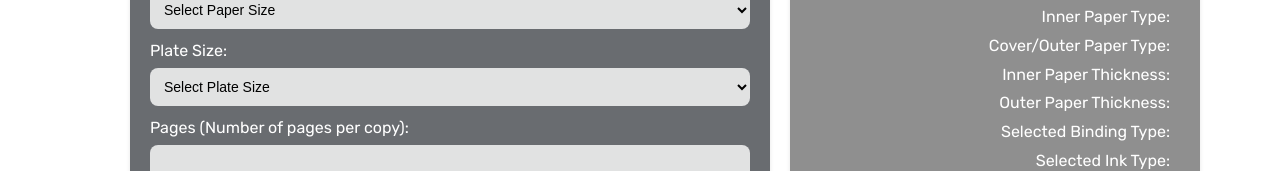
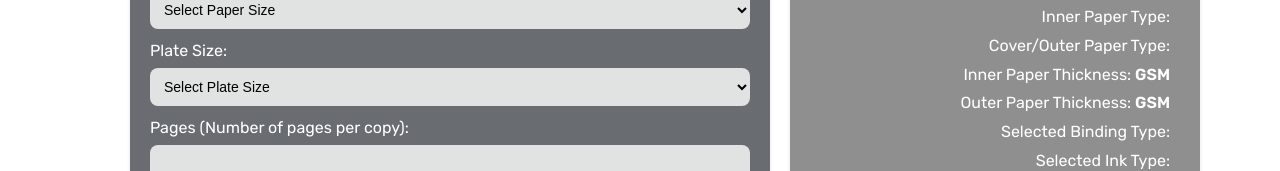
Before and after one commit to sarthakshrestha/erp-prototype, a React (Vite) app: page /cost-calc in a window 1280 px wide. Shown: the part 264-435 px from the top of the page. Built offline with nearby package versions, Linux system fonts and the light colour scheme; a web font is replaced by a local one.

Commit message:
Changes in calculation

```diff
--- a/src/components/cost-calculation/costcalc.jsx
+++ b/src/components/cost-calculation/costcalc.jsx
@@ -185,6 +185,11 @@ const CostCalculation = () => {
     return (864 * selectedPaperThickness * costPerKg) / 3100;
   }
 
+  function packetCalc(selectedPaperThickness, costPerKg){
+    return (reamCalc(selectedPaperThickness, costPerKg) / 5);
+  }
+
+
   function totalPages(quantity, pages) {
     return Math.round(quantity * pages);
   }
@@ -201,7 +206,6 @@ const CostCalculation = () => {
     return totalReams(pages, quantity) * reamCalc(selectedPaperThickness, changeCostPerKg);
   }
 
-  // Change
 
   function totalPacket(quantity) {
     return Math.ceil(totalSheets(quantity, 4) / 100);
@@ -458,11 +462,11 @@ const CostCalculation = () => {
             </p>
             <p className="m-p">
               Inner Paper Thickness:{" "}
-              <span className="bold-p">{selectedPaperThickness}</span>
+              <span className="bold-p">{selectedPaperThickness} GSM</span>
             </p>
             <p className="m-p">
               Outer Paper Thickness:{" "}
-              <span className="bold-p">{selectedOuterPaperThickness}</span>
+              <span className="bold-p">{selectedOuterPaperThickness} GSM</span>
             </p>
             <p className="m-p">
               Selected Binding Type:{" "}
@@ -496,7 +500,7 @@ const CostCalculation = () => {
               Total Ream(outer): {totalReams(quantity, 4)}
             </p> */}
             <p className="m-p">
-              Cost of Packet: Rs. <span className="bold-p">{packetCost}</span>
+              Cost of Packet: Rs. <span className="bold-p">{Math.ceil(packetCalc(selectedPaperThickness, changeCostPerKg))}</span>
             </p>
             <p className="m-p">
               Cost of Ream: Rs.{" "}
```
